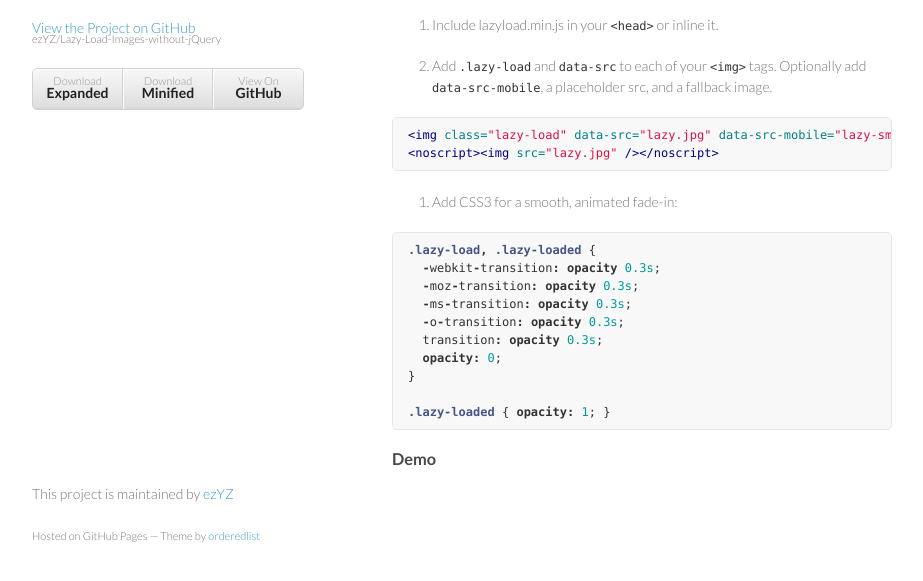
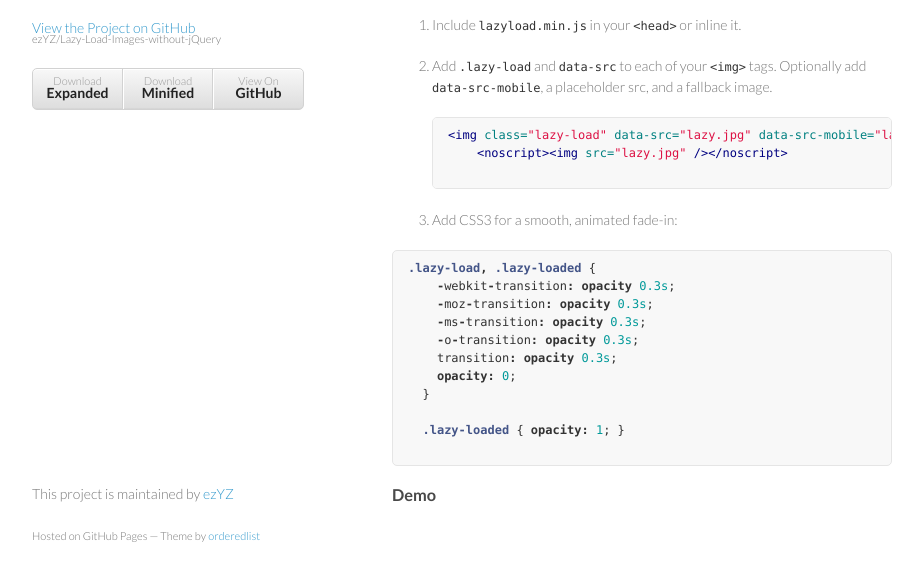
Before and after one commit to kaizau/Lazy-Load-Images-without-jQuery, a plain HTML site: page index.html in a window 1280 px wide. Shown: the part 185-766 px from the top of the page, without its empty margins (178-1101 px from the left). Drawn offline with Linux system fonts and the light colour scheme.

Commit message:
more pages tidying

```diff
--- a/index.html
+++ b/index.html
@@ -23,7 +23,7 @@
 
       .lazy-loaded { opacity: 1; }
 
-      .demo img { margin: 300px 0; }
+      .demo img { display: block; margin: 300px 0; }
     </style>
 
     <!--[if lt IE 9]>
@@ -37,7 +37,6 @@
         <p>Lazy load your images without the overhead of a library. IE7+, FF, Chrome.</p>
 
         <p class="view"><a href="https://github.com/ezYZ/Lazy-Load-Images-without-jQuery">View the Project on GitHub <small>ezYZ/Lazy-Load-Images-without-jQuery</small></a></p>
-
 
         <ul>
           <li><a href="https://github.com/ezYZ/Lazy-Load-Images-without-jQuery/zipball/master">Download <strong>Expanded</strong></a></li>
@@ -53,14 +52,14 @@
 <h3>Usage</h3>
 
 <ol>
-<li><p>Include lazyload.min.js in your <code>&lt;head&gt;</code> or inline it.</p></li>
-<li><p>Add <code>.lazy-load</code> and <code>data-src</code> to each of your <code>&lt;img&gt;</code> tags. Optionally add <code>data-src-mobile</code>, a placeholder src, and a fallback image.</p></li>
-</ol><div class="highlight"><pre><span class="nt">&lt;img</span> <span class="na">class=</span><span class="s">"lazy-load"</span> <span class="na">data-src=</span><span class="s">"lazy.jpg"</span> <span class="na">data-src-mobile=</span><span class="s">"lazy-small.jpg"</span> <span class="na">src=</span><span class="s">"blank.gif"</span> <span class="nt">/&gt;</span>
+  <li><p>Include <code>lazyload.min.js</code> in your <code>&lt;head&gt;</code> or inline it.</p></li>
+  <li>
+    <p>Add <code>.lazy-load</code> and <code>data-src</code> to each of your <code>&lt;img&gt;</code> tags. Optionally add <code>data-src-mobile</code>, a placeholder src, and a fallback image.</p>
+    <div class="highlight"><pre><span class="nt">&lt;img</span> <span class="na">class=</span><span class="s">"lazy-load"</span> <span class="na">data-src=</span><span class="s">"lazy.jpg"</span> <span class="na">data-src-mobile=</span><span class="s">"lazy-small.jpg"</span> <span class="na">src=</span><span class="s">"blank.gif"</span> <span class="nt">/&gt;</span>
     <span class="nt">&lt;noscript&gt;&lt;img</span> <span class="na">src=</span><span class="s">"lazy.jpg"</span> <span class="nt">/&gt;&lt;/noscript&gt;</span>
     </pre></div>
-
-<ol>
-<li>Add CSS3 for a smooth, animated fade-in:</li>
+  </li>
+  <li>Add CSS3 for a smooth, animated fade-in:
   </ol><div class="highlight"><pre><span class="nc">.lazy-load</span><span class="o">,</span> <span class="nc">.lazy-loaded</span> <span class="p">{</span>
     <span class="o">-</span><span class="n">webkit</span><span class="o">-</span><span class="n">transition</span><span class="o">:</span> <span class="k">opacity</span> <span class="m">0.3s</span><span class="p">;</span>
     <span class="o">-</span><span class="n">moz</span><span class="o">-</span><span class="n">transition</span><span class="o">:</span> <span class="k">opacity</span> <span class="m">0.3s</span><span class="p">;</span>
@@ -72,6 +71,8 @@
 
   <span class="nc">.lazy-loaded</span> <span class="p">{</span> <span class="k">opacity</span><span class="o">:</span> <span class="m">1</span><span class="p">;</span> <span class="p">}</span>
   </pre></div>
+  </li>
+</ol>
 
 <div class="demo">
   <h3>Demo</h3>
```
Lines whose indentation alone changed are shown as unchanged.
